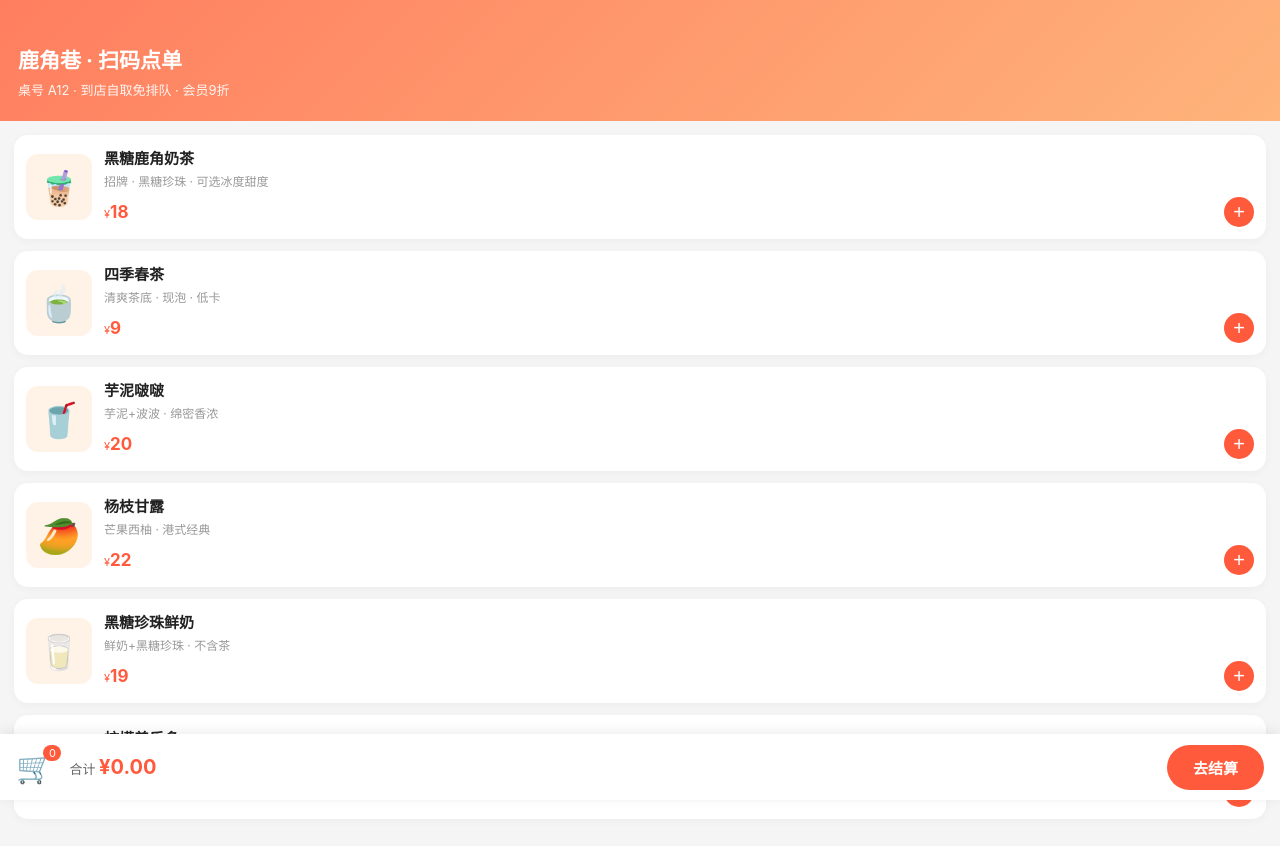
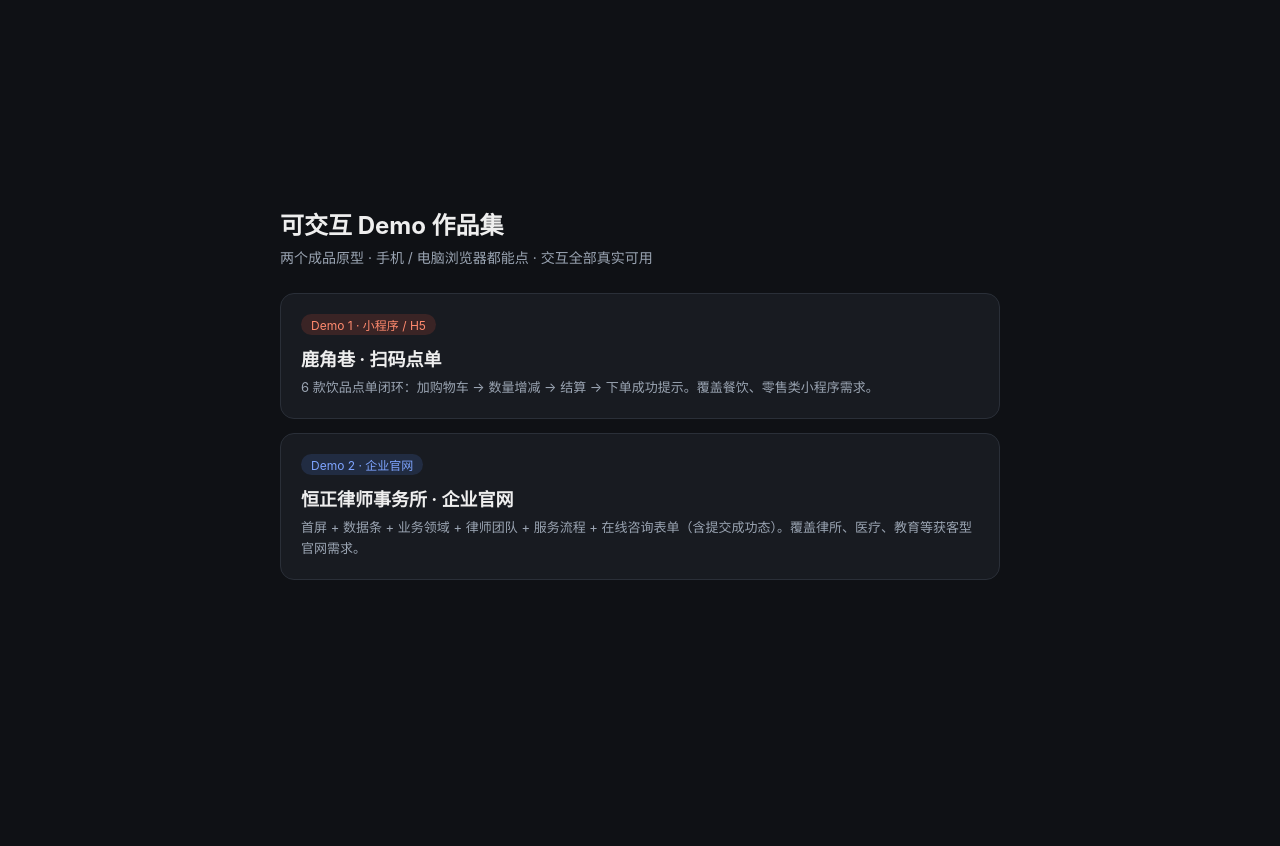
Before and after one commit to tiny999-web/demo-portfolio, a plain HTML site: page index.html in a window 1280 px wide. After the commit the page ends 800 px from the top, so only its background shows below. Drawn offline with Linux system fonts and the light colour scheme.

Commit message:
fix: restore portfolio entry page and add missing demo1_pos.html

```diff
--- a/index.html
+++ b/index.html
@@ -3,112 +3,40 @@
 <head>
 <meta charset="UTF-8">
 <meta name="viewport" content="width=device-width, initial-scale=1.0">
-<title>鹿角巷·扫码点单</title>
+<title>作品集 · 两个可交互 Demo</title>
 <style>
-*{margin:0;padding:0;box-sizing:border-box;-webkit-tap-highlight-color:transparent}
-body{font-family:-apple-system,"PingFang SC","Microsoft YaHei",sans-serif;background:#f5f5f5;padding-bottom:80px}
-.banner{background:linear-gradient(135deg,#ff7e5f,#feb47b);color:#fff;padding:22px 18px;padding-top:44px}
-.banner h1{font-size:21px}
-.banner p{font-size:13px;opacity:.92;margin-top:6px}
-.menu{padding:14px}
-.sec-title{font-size:15px;font-weight:600;color:#333;margin:10px 4px}
-.item{display:flex;background:#fff;border-radius:14px;padding:12px;margin-bottom:12px;box-shadow:0 2px 8px rgba(0,0,0,.04);align-items:center}
-.item-img{width:66px;height:66px;border-radius:12px;flex-shrink:0;display:flex;align-items:center;justify-content:center;font-size:34px;background:#fff3e8}
-.item-info{flex:1;margin-left:12px}
-.item-name{font-size:15px;font-weight:600;color:#222}
-.item-desc{font-size:12px;color:#999;margin-top:4px}
-.item-bottom{display:flex;justify-content:space-between;align-items:center;margin-top:8px}
-.price{color:#ff5a3c;font-weight:700;font-size:17px}
-.price small{font-size:11px;font-weight:400}
-.add-btn{width:30px;height:30px;border-radius:50%;background:#ff5a3c;color:#fff;border:none;font-size:20px;line-height:1;cursor:pointer}
-.bar{position:fixed;bottom:0;left:0;right:0;background:#fff;height:66px;display:flex;align-items:center;padding:0 16px;box-shadow:0 -2px 12px rgba(0,0,0,.08)}
-.cart{position:relative;font-size:30px}
-.cart-badge{position:absolute;top:-4px;right:-8px;background:#ff5a3c;color:#fff;font-size:11px;border-radius:10px;padding:1px 5px;min-width:18px;text-align:center}
-.total{flex:1;margin-left:16px;font-size:13px;color:#666}
-.total b{color:#ff5a3c;font-size:20px}
-.checkout{background:#ff5a3c;color:#fff;border:none;border-radius:24px;padding:12px 26px;font-size:15px;font-weight:600;cursor:pointer}
-.modal{position:fixed;inset:0;background:rgba(0,0,0,.5);display:none;align-items:flex-end;justify-content:center;z-index:99}
-.modal.show{display:flex}
-.sheet{background:#fff;width:100%;border-radius:18px 18px 0 0;padding:22px 18px 30px;max-height:70vh;overflow:auto}
-.sheet h3{font-size:17px;margin-bottom:14px}
-.cart-row{display:flex;justify-content:space-between;align-items:center;padding:10px 0;border-bottom:1px solid #f0f0f0}
-.empty{text-align:center;color:#bbb;padding:30px 0}
-.confirm{margin-top:18px;width:100%;background:#ff5a3c;color:#fff;border:none;border-radius:24px;padding:14px;font-size:16px;font-weight:600;cursor:pointer}
-.toast{position:fixed;top:50%;left:50%;transform:translate(-50%,-50%);background:rgba(0,0,0,.8);color:#fff;padding:14px 22px;border-radius:10px;font-size:14px;z-index:200;display:none}
+*{margin:0;padding:0;box-sizing:border-box}
+body{font-family:-apple-system,"PingFang SC","Microsoft YaHei",sans-serif;background:#0f1115;color:#eee;min-height:100vh;display:flex;align-items:center;justify-content:center;padding:24px}
+.wrap{max-width:720px;width:100%}
+h1{font-size:24px;margin-bottom:6px}
+.sub{color:#9aa4b2;font-size:14px;margin-bottom:26px}
+.card{display:block;background:#181b21;border:1px solid #2a2f38;border-radius:14px;padding:20px;margin-bottom:14px;text-decoration:none;color:inherit;transition:.2s}
+.card:hover{border-color:#ff5a3c;transform:translateY(-2px)}
+.tag{display:inline-block;font-size:12px;padding:2px 10px;border-radius:20px;margin-bottom:10px}
+.t1{background:rgba(255,90,60,.15);color:#ff8a6e}
+.t2{background:rgba(88,144,255,.15);color:#7ea4ff}
+.card h2{font-size:18px;margin-bottom:6px}
+.card p{color:#9aa4b2;font-size:13px;line-height:1.6}
+.foot{color:#6b7280;font-size:12px;margin-top:20px;line-height:1.7}
 </style>
 </head>
 <body>
-<div class="banner">
-  <h1>鹿角巷 · 扫码点单</h1>
-  <p>桌号 A12 · 到店自取免排队 · 会员9折</p>
+<div class="wrap">
+  <h1>可交互 Demo 作品集</h1>
+  <div class="sub">两个成品原型 · 手机 / 电脑浏览器都能点 · 交互全部真实可用</div>
+
+  <a class="card" href="demo1_pos.html">
+    <span class="tag t1">Demo 1 · 小程序 / H5</span>
+    <h2>鹿角巷 · 扫码点单</h2>
+    <p>6 款饮品点单闭环：加购物车 → 数量增减 → 结算 → 下单成功提示。覆盖餐饮、零售类小程序需求。</p>
+  </a>
+
+  <a class="card" href="demo2_lawfirm.html">
+    <span class="tag t2">Demo 2 · 企业官网</span>
+    <h2>恒正律师事务所 · 企业官网</h2>
+    <p>首屏 + 数据条 + 业务领域 + 律师团队 + 服务流程 + 在线咨询表单（含提交成功态）。覆盖律所、医疗、教育等获客型官网需求。</p>
+  </a>
+
 </div>
-<div class="menu" id="menu"></div>
-<div class="bar">
-  <div class="cart" onclick="openCart()">🛒<span class="cart-badge" id="badge">0</span></div>
-  <div class="total">合计 <b id="total">¥0.00</b></div>
-  <button class="checkout" onclick="openCart()">去结算</button>
-</div>
-<div class="modal" id="modal">
-  <div class="sheet">
-    <h3>购物车</h3>
-    <div id="cartList"></div>
-    <button class="confirm" onclick="confirmOrder()">确认下单 · 微信支付</button>
-  </div>
-</div>
-<div class="toast" id="toast"></div>
-<script>
-const menu=[
- {id:1,name:"黑糖鹿角奶茶",desc:"招牌 · 黑糖珍珠 · 可选冰度甜度",price:18,emoji:"🧋"},
- {id:2,name:"四季春茶",desc:"清爽茶底 · 现泡 · 低卡",price:9,emoji:"🍵"},
- {id:3,name:"芋泥啵啵",desc:"芋泥+波波 · 绵密香浓",price:20,emoji:"🥤"},
- {id:4,name:"杨枝甘露",desc:"芒果西柚 · 港式经典",price:22,emoji:"🥭"},
- {id:5,name:"黑糖珍珠鲜奶",desc:"鲜奶+黑糖珍珠 · 不含茶",price:19,emoji:"🥛"},
- {id:6,name:"柠檬养乐多",desc:"柠檬+养乐多 · 酸甜解腻",price:14,emoji:"🍋"}
-];
-let cart={};
-function render(){
-  document.getElementById('menu').innerHTML=menu.map(i=>`
-   <div class="item">
-    <div class="item-img">${i.emoji}</div>
-    <div class="item-info">
-      <div class="item-name">${i.name}</div>
-      <div class="item-desc">${i.desc}</div>
-      <div class="item-bottom">
-        <div class="price"><small>¥</small>${i.price}</div>
-        <button class="add-btn" onclick="add(${i.id})">+</button>
-      </div>
-    </div>
-   </div>`).join('');
-}
-function add(id){cart[id]=(cart[id]||0)+1;update();}
-function dec(id){cart[id]--;if(cart[id]<=0)delete cart[id];update();}
-function update(){
-  let n=0,t=0;
-  for(const id in cart){const m=menu.find(x=>x.id==id);n+=cart[id];t+=cart[id]*m.price;}
-  document.getElementById('badge').textContent=n;
-  document.getElementById('total').textContent='¥'+t.toFixed(2);
-  const list=document.getElementById('cartList');
-  if(n===0){list.innerHTML='<div class="empty">购物车是空的,快去加点好喝的~</div>';return;}
-  list.innerHTML=menu.filter(m=>cart[m.id]).map(m=>`
-   <div class="cart-row">
-     <div>${m.emoji} ${m.name}</div>
-     <div style="display:flex;align-items:center;gap:10px">
-       <button class="add-btn" style="background:#ddd;color:#333" onclick="dec(${m.id})">−</button>
-       <b>${cart[m.id]}</b>
-       <button class="add-btn" onclick="add(${m.id})">+</button>
-     </div>
-   </div>`).join('')+`<div class="cart-row" style="border:none"><b>合计</b><b style="color:#ff5a3c;font-size:18px">¥${t.toFixed(2)}</b></div>`;
-}
-function openCart(){document.getElementById('modal').classList.add('show');}
-document.getElementById('modal').addEventListener('click',e=>{if(e.target.id==='modal')e.target.classList.remove('show');});
-function confirmOrder(){
-  const n=document.getElementById('badge').textContent;
-  if(n==='0'){toast('先选一杯再下单哦~');return;}
-  toast('✅ 下单成功!桌号A12 · 已发送至出杯台');
-  document.getElementById('modal').classList.remove('show');
-}
-function toast(m){const t=document.getElementById('toast');t.textContent=m;t.style.display='block';setTimeout(()=>t.style.display='none',1800);}
-render();update();
-</script>
 </body>
 </html>
```
